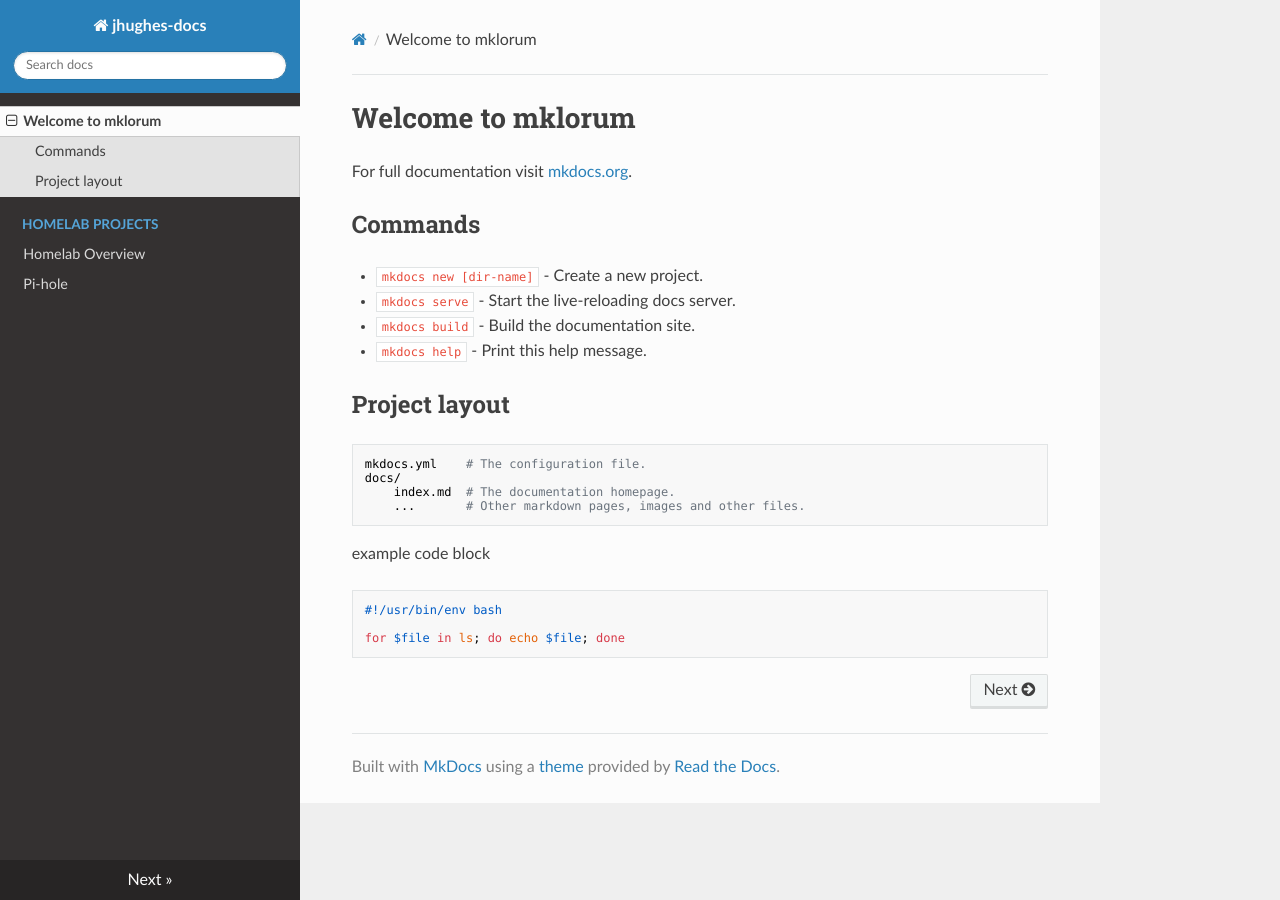
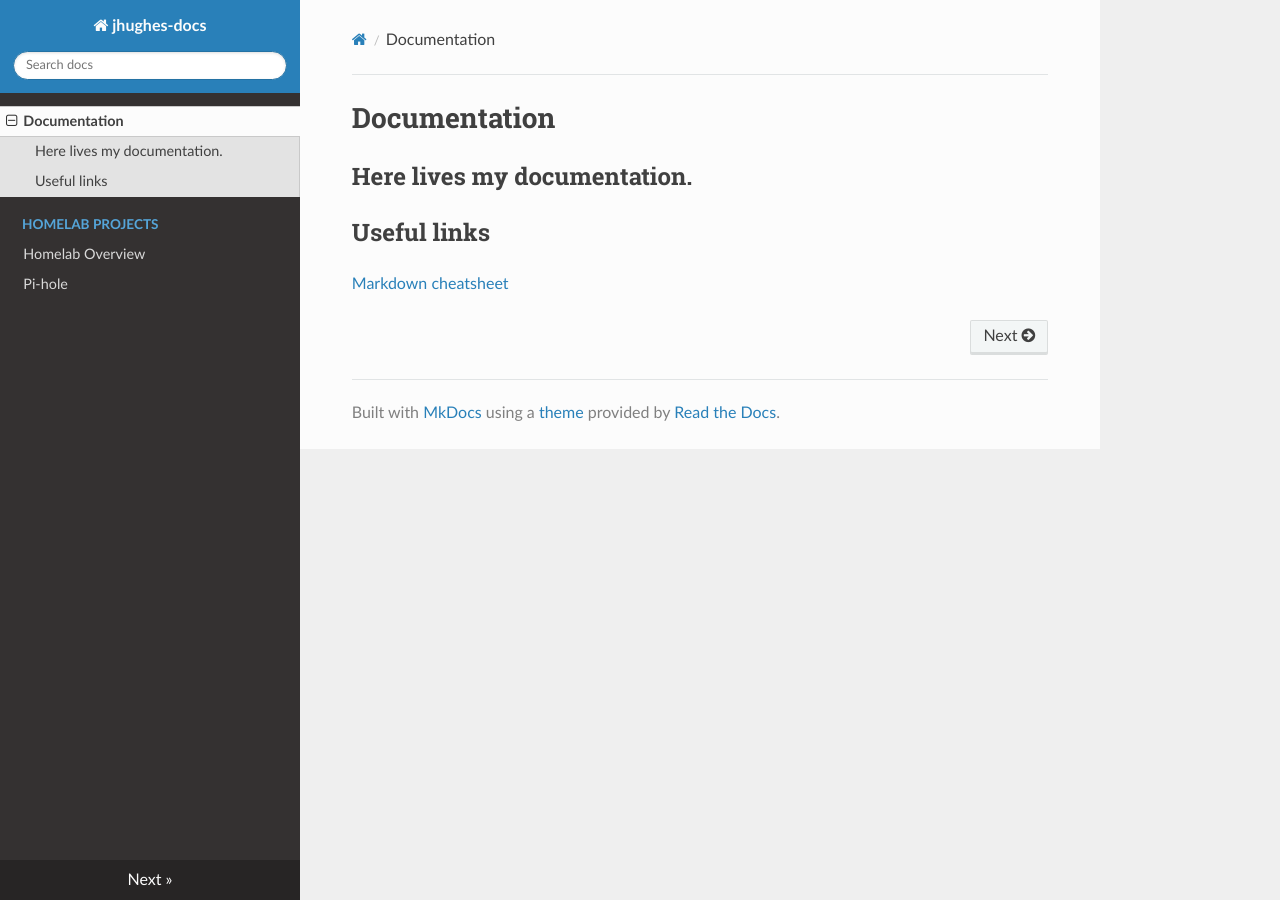
Before and after one commit to jackson-hughes/documentation, an MkDocs documentation site: the page built from docs/index.md, in a window 1280 px wide. Built offline with MkDocs 1.6.1, drawn with Linux system fonts in a browser that asks for light colours; nearby versions of some CDN libraries.

Commit message:
Update index.md

````diff
--- a/docs/index.md
+++ b/docs/index.md
@@ -1,24 +1,9 @@
-# Welcome to mklorum
+# Documentation
 
-For full documentation visit [mkdocs.org](https://mkdocs.org).
+Here lives my documentation.
+---
 
-## Commands
 
-* `mkdocs new [dir-name]` - Create a new project.
-* `mkdocs serve` - Start the live-reloading docs server.
-* `mkdocs build` - Build the documentation site.
-* `mkdocs help` - Print this help message.
+## Useful links
 
-## Project layout
-
-    mkdocs.yml    # The configuration file.
-    docs/
-        index.md  # The documentation homepage.
-        ...       # Other markdown pages, images and other files.
-
-example code block
-```bash
-#!/usr/bin/env bash
-
-for $file in ls; do echo $file; done
-```
+[Markdown cheatsheet](https://github.com/adam-p/markdown-here/wiki/Markdown-Cheatsheet)
````
